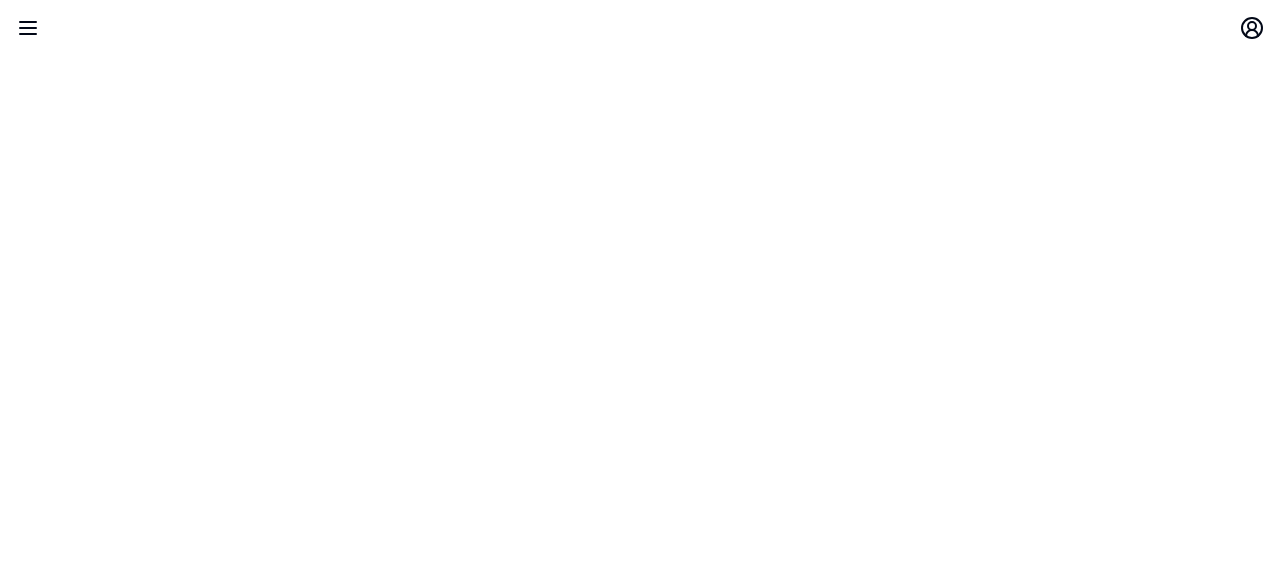
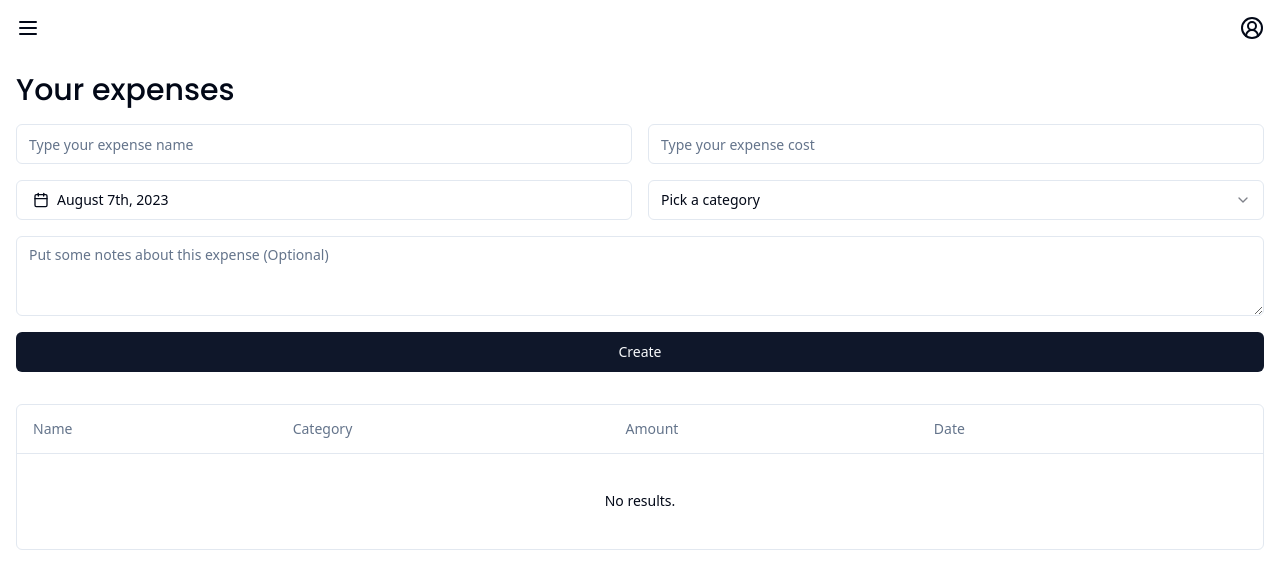
Before and after one commit to adriangutierrezd/expenses-app-react, a React (Vite) app in the folder app/: page /expenses in a window 1280 px wide. Before the commit this address had no page. Shown: the top 588 px of the page. Built offline with nearby package versions, Linux system fonts and the light colour scheme.

Commit message:
feat(app): :sparkles: First version of new expense form

```diff
--- /dev/null
+++ b/app/@/components/ui/select.tsx
@@ -0,0 +1,119 @@
+import * as React from "react"
+import * as SelectPrimitive from "@radix-ui/react-select"
+import { Check, ChevronDown } from "lucide-react"
+
+import { cn } from "../..//lib/utils"
+
+const Select = SelectPrimitive.Root
+
+const SelectGroup = SelectPrimitive.Group
+
+const SelectValue = SelectPrimitive.Value
+
+const SelectTrigger = React.forwardRef<
+  React.ElementRef<typeof SelectPrimitive.Trigger>,
+  React.ComponentPropsWithoutRef<typeof SelectPrimitive.Trigger>
+>(({ className, children, ...props }, ref) => (
+  <SelectPrimitive.Trigger
+    ref={ref}
+    className={cn(
+      "flex h-10 w-full items-center justify-between rounded-md border border-input bg-transparent px-3 py-2 text-sm ring-offset-background placeholder:text-muted-foreground focus:outline-none focus:ring-2 focus:ring-ring focus:ring-offset-2 disabled:cursor-not-allowed disabled:opacity-50",
+      className
+    )}
+    {...props}
+  >
+    {children}
+    <SelectPrimitive.Icon asChild>
+      <ChevronDown className="h-4 w-4 opacity-50" />
+    </SelectPrimitive.Icon>
+  </SelectPrimitive.Trigger>
+))
+SelectTrigger.displayName = SelectPrimitive.Trigger.displayName
+
+const SelectContent = React.forwardRef<
+  React.ElementRef<typeof SelectPrimitive.Content>,
+  React.ComponentPropsWithoutRef<typeof SelectPrimitive.Content>
+>(({ className, children, position = "popper", ...props }, ref) => (
+  <SelectPrimitive.Portal>
+    <SelectPrimitive.Content
+      ref={ref}
+      className={cn(
+        "relative z-50 min-w-[8rem] overflow-hidden rounded-md border bg-popover text-popover-foreground shadow-md data-[state=open]:animate-in data-[state=closed]:animate-out data-[state=closed]:fade-out-0 data-[state=open]:fade-in-0 data-[state=closed]:zoom-out-95 data-[state=open]:zoom-in-95 data-[side=bottom]:slide-in-from-top-2 data-[side=left]:slide-in-from-right-2 data-[side=right]:slide-in-from-left-2 data-[side=top]:slide-in-from-bottom-2",
+        position === "popper" &&
+          "data-[side=bottom]:translate-y-1 data-[side=left]:-translate-x-1 data-[side=right]:translate-x-1 data-[side=top]:-translate-y-1",
+        className
+      )}
+      position={position}
+      {...props}
+    >
+      <SelectPrimitive.Viewport
+        className={cn(
+          "p-1",
+          position === "popper" &&
+            "h-[var(--radix-select-trigger-height)] w-full min-w-[var(--radix-select-trigger-width)]"
+        )}
+      >
+        {children}
+      </SelectPrimitive.Viewport>
+    </SelectPrimitive.Content>
+  </SelectPrimitive.Portal>
+))
+SelectContent.displayName = SelectPrimitive.Content.displayName
+
+const SelectLabel = React.forwardRef<
+  React.ElementRef<typeof SelectPrimitive.Label>,
+  React.ComponentPropsWithoutRef<typeof SelectPrimitive.Label>
+>(({ className, ...props }, ref) => (
+  <SelectPrimitive.Label
+    ref={ref}
+    className={cn("py-1.5 pl-8 pr-2 text-sm font-semibold", className)}
+    {...props}
+  />
+))
+SelectLabel.displayName = SelectPrimitive.Label.displayName
+
+const SelectItem = React.forwardRef<
+  React.ElementRef<typeof SelectPrimitive.Item>,
+  React.ComponentPropsWithoutRef<typeof SelectPrimitive.Item>
+>(({ className, children, ...props }, ref) => (
+  <SelectPrimitive.Item
+    ref={ref}
+    className={cn(
+      "relative flex w-full cursor-default select-none items-center rounded-sm py-1.5 pl-8 pr-2 text-sm outline-none focus:bg-accent focus:text-accent-foreground data-[disabled]:pointer-events-none data-[disabled]:opacity-50",
+      className
+    )}
+    {...props}
+  >
+    <span className="absolute left-2 flex h-3.5 w-3.5 items-center justify-center">
+      <SelectPrimitive.ItemIndicator>
+        <Check className="h-4 w-4" />
+      </SelectPrimitive.ItemIndicator>
+    </span>
+
+    <SelectPrimitive.ItemText>{children}</SelectPrimitive.ItemText>
+  </SelectPrimitive.Item>
+))
+SelectItem.displayName = SelectPrimitive.Item.displayName
+
+const SelectSeparator = React.forwardRef<
+  React.ElementRef<typeof SelectPrimitive.Separator>,
+  React.ComponentPropsWithoutRef<typeof SelectPrimitive.Separator>
+>(({ className, ...props }, ref) => (
+  <SelectPrimitive.Separator
+    ref={ref}
+    className={cn("-mx-1 my-1 h-px bg-muted", className)}
+    {...props}
+  />
+))
+SelectSeparator.displayName = SelectPrimitive.Separator.displayName
+
+export {
+  Select,
+  SelectGroup,
+  SelectValue,
+  SelectTrigger,
+  SelectContent,
+  SelectLabel,
+  SelectItem,
+  SelectSeparator,
+}
--- /dev/null
+++ b/app/@/components/ui/textarea.tsx
@@ -0,0 +1,24 @@
+import * as React from "react"
+
+import { cn } from "../..//lib/utils"
+
+export interface TextareaProps
+  extends React.TextareaHTMLAttributes<HTMLTextAreaElement> {}
+
+const Textarea = React.forwardRef<HTMLTextAreaElement, TextareaProps>(
+  ({ className, ...props }, ref) => {
+    return (
+      <textarea
+        className={cn(
+          "flex min-h-[80px] w-full rounded-md border border-input bg-transparent px-3 py-2 text-sm ring-offset-background placeholder:text-muted-foreground focus-visible:outline-none focus-visible:ring-2 focus-visible:ring-ring focus-visible:ring-offset-2 disabled:cursor-not-allowed disabled:opacity-50",
+          className
+        )}
+        ref={ref}
+        {...props}
+      />
+    )
+  }
+)
+Textarea.displayName = "Textarea"
+
+export { Textarea }
--- a/app/package.json
+++ b/app/package.json
@@ -14,6 +14,7 @@
     "@radix-ui/react-dropdown-menu": "^2.0.5",
     "@radix-ui/react-label": "^2.0.2",
     "@radix-ui/react-popover": "^1.0.6",
+    "@radix-ui/react-select": "^1.2.2",
     "@radix-ui/react-slot": "^1.0.2",
     "@radix-ui/react-toast": "^1.1.4",
     "@tanstack/react-table": "^8.9.3",
--- a/app/src/App.tsx
+++ b/app/src/App.tsx
@@ -4,6 +4,7 @@
 import { useEffect, useState } from 'react'
 import { CategoriesPage } from './Components/CategoriesPage'
 import { ProfileDropdownMenu } from './Components/ProfileDropdownMenu'
+import { ExpensesPage } from './Components/ExpensesPage'
 
 
 function App() {
@@ -43,7 +44,7 @@
             </NavLink>
           </li>
           <li>
-            <NavLink onClick={handleMenuState} to="#">
+            <NavLink onClick={handleMenuState} to="/expenses">
             <CircleDollarSign />
             Expenses
             </NavLink>
@@ -72,6 +73,7 @@
     <Routes>
       <Route path='/' element={<Dashboard/>}/>
       <Route path='/categories' element={<CategoriesPage/>}/>
+      <Route path='/expenses' element={<ExpensesPage/>}/>
 
     </Routes>
 
--- /dev/null
+++ b/app/src/Components/DatePicker.tsx
@@ -0,0 +1,50 @@
+"use client"
+
+import * as React from "react"
+import { format } from "date-fns"
+import { Calendar as CalendarIcon } from "lucide-react"
+
+import { cn } from "../../@/lib/utils"
+import { Button } from "../../@/components/ui/button"
+import { Calendar } from "../../@/components/ui/calendar"
+import {
+  Popover,
+  PopoverContent,
+  PopoverTrigger,
+} from "../../@/components/ui/popover"
+
+export function DatePicker({handleDateChange, classes, defaultDate}) {
+
+  const [date, setDate] = React.useState<Date>(defaultDate || null)
+
+    const handleSelect = (date: Date) => {
+        handleDateChange(date)
+        setDate(date)
+    }
+
+  return (
+    <Popover>
+      <PopoverTrigger asChild>
+        <Button
+          variant={"outline"}
+          className={cn(
+            "w-[280px] justify-start text-left font-normal",
+            !date && "text-muted-foreground",
+            classes && `${classes}`
+          )}
+        >
+          <CalendarIcon className="mr-2 h-4 w-4" />
+          {date ? format(date, "PPP") : <span>Pick a date</span>}
+        </Button>
+      </PopoverTrigger>
+      <PopoverContent className="w-auto p-0">
+        <Calendar
+          mode="single"
+          selected={date}
+          onSelect={handleSelect}
+          initialFocus
+        />
+      </PopoverContent>
+    </Popover>
+  )
+}
--- /dev/null
+++ b/app/src/Components/ExpensesPage.tsx
@@ -0,0 +1,17 @@
+// import { useExpenses } from "../hooks/useExpenses"
+import { ExpensesTable } from "./ExpensesTable"
+import { NewExpenseForm } from './NewExpenseForm'
+
+export function ExpensesPage(){
+
+
+    return (
+        <main>
+            <h1>Your expenses</h1>
+            <NewExpenseForm/>
+            <section className="my-8">
+                <ExpensesTable data={[]}/>
+            </section>
+        </main>
+    )
+}
--- /dev/null
+++ b/app/src/Components/NewExpenseForm.tsx
@@ -0,0 +1,83 @@
+import { DatePicker } from './DatePicker'
+import { useState, useEffect } from 'react'
+import { Input } from "../../@/components/ui/input"
+import { Button } from "../../@/components/ui/button"
+import { Textarea } from "../../@/components/ui/textarea"
+import { useCategories } from "../hooks/useCategories"
+
+
+import {
+    Select,
+    SelectContent,
+    SelectItem,
+    SelectTrigger,
+    SelectValue,
+  } from "../../@/components/ui/select"
+
+
+export function NewExpenseForm(){
+
+
+    const { categories, getCategories } = useCategories()
+
+    useEffect(() => {
+        getCategories({user: 1})
+    }, [])
+
+
+    const [name, setName] = useState<string>('')
+    const [date, setDate] = useState<Date | null>(null)
+    const [description, setDescription] = useState<string | null>(null)
+    const [amount, setAmount] = useState<number>(0.0)
+    const [category, setCategory] = useState('')
+
+
+
+    const handleDateChange = (date: Date) => {
+        setDate(date)
+    }
+
+    const handleSubmit = (event) => {
+        event.preventDefault()
+        console.log({
+            name,
+            description,
+            amount,
+            date,
+            category
+        })
+    }
+
+    const handleChangeName = (event) => {
+        setName(event.target.name)
+    }
+
+    return(
+        <form onSubmit={handleSubmit} className='grid grid-cols-12 gap-4'>
+            <Input className='col-span-12 md:col-span-6' type="text" name="name" placeholder="Type your expense name" required maxLength={50} minLength={2} onChange={handleChangeName} />
+            <Input placeholder='Type your expense cost' className='col-span-12 md:col-span-6' type='number' name='amount' step={0.01} min={0.01} required/>
+            <DatePicker classes={'col-span-12 md:col-span-6 w-100'} handleDateChange={handleDateChange} defaultDate={new Date()}/>
+            <Select required name="category">
+                <SelectTrigger className="col-span-12 md:col-span-6">
+                    <SelectValue placeholder="Pick a category" />
+                </SelectTrigger>
+                <SelectContent>
+                    {
+                        categories.map(category => {
+                            return (<SelectItem value={category.id.toString()} key={category.id}>
+                                <span className='flex items-center'>
+                                    <div className='rounded mr-2' style={{backgroundColor: category.color, width: 10, height: 10}}></div>
+                                    {category.name}
+                                </span>
+                            </SelectItem>)
+                        })
+                    }
+                </SelectContent>
+            </Select>
+            <Textarea className='col-span-12' name="description" cols={30} rows={3} placeholder='Put some notes about this expense (Optional)'/>
+
+            <Button className='col-span-12' type='submit'>Create</Button>
+        </form>
+    )
+
+}
--- a/app/src/mocks/categories.json
+++ b/app/src/mocks/categories.json
@@ -14,7 +14,7 @@
         },
         {
             "name": "Supplies",
-            "color": "#33FF42",
+            "color": "#9033FF",
             "user": 1,
             "id": 4
         },
```
Also changed, not shown: 1 other file (tests, documents, lock files or other folders).
